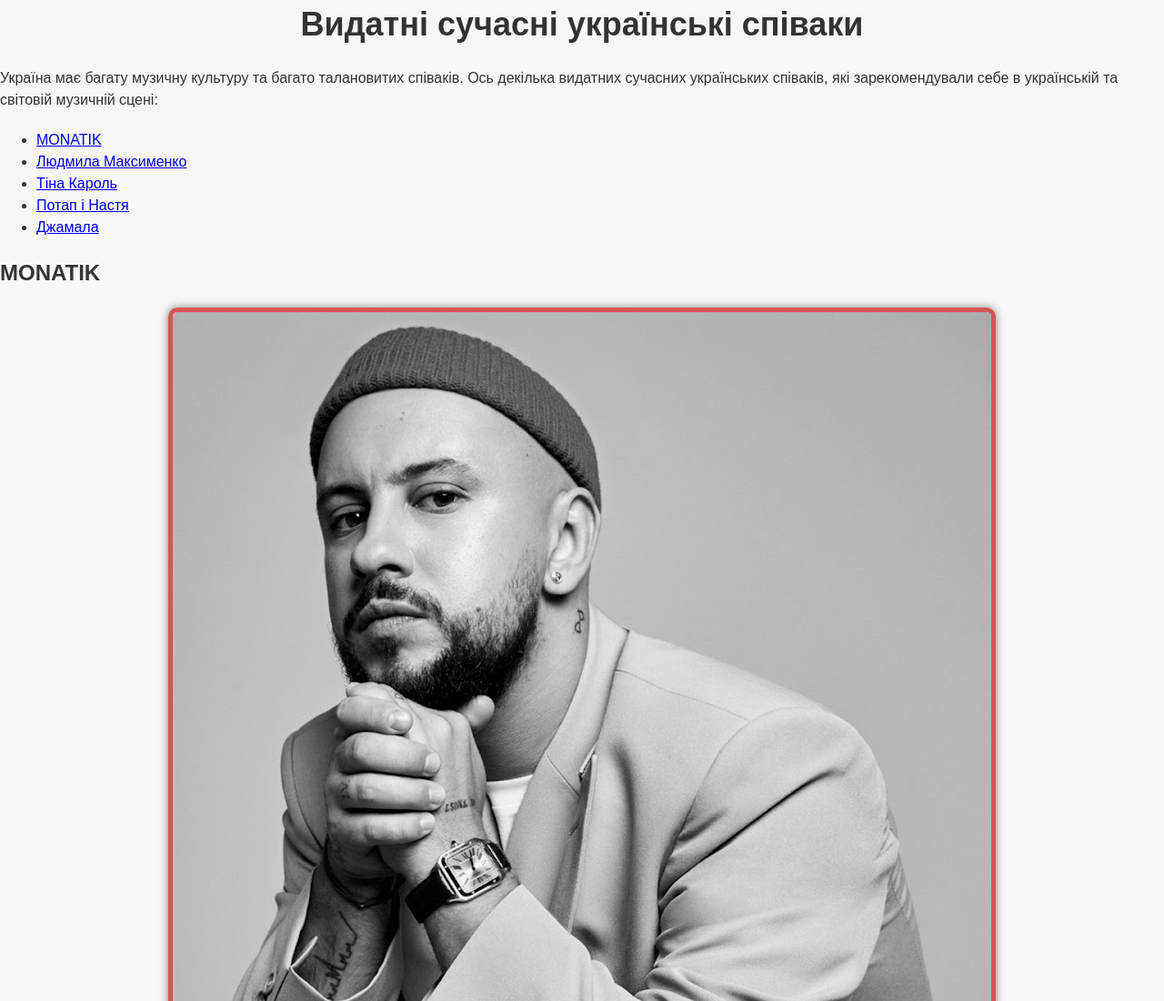
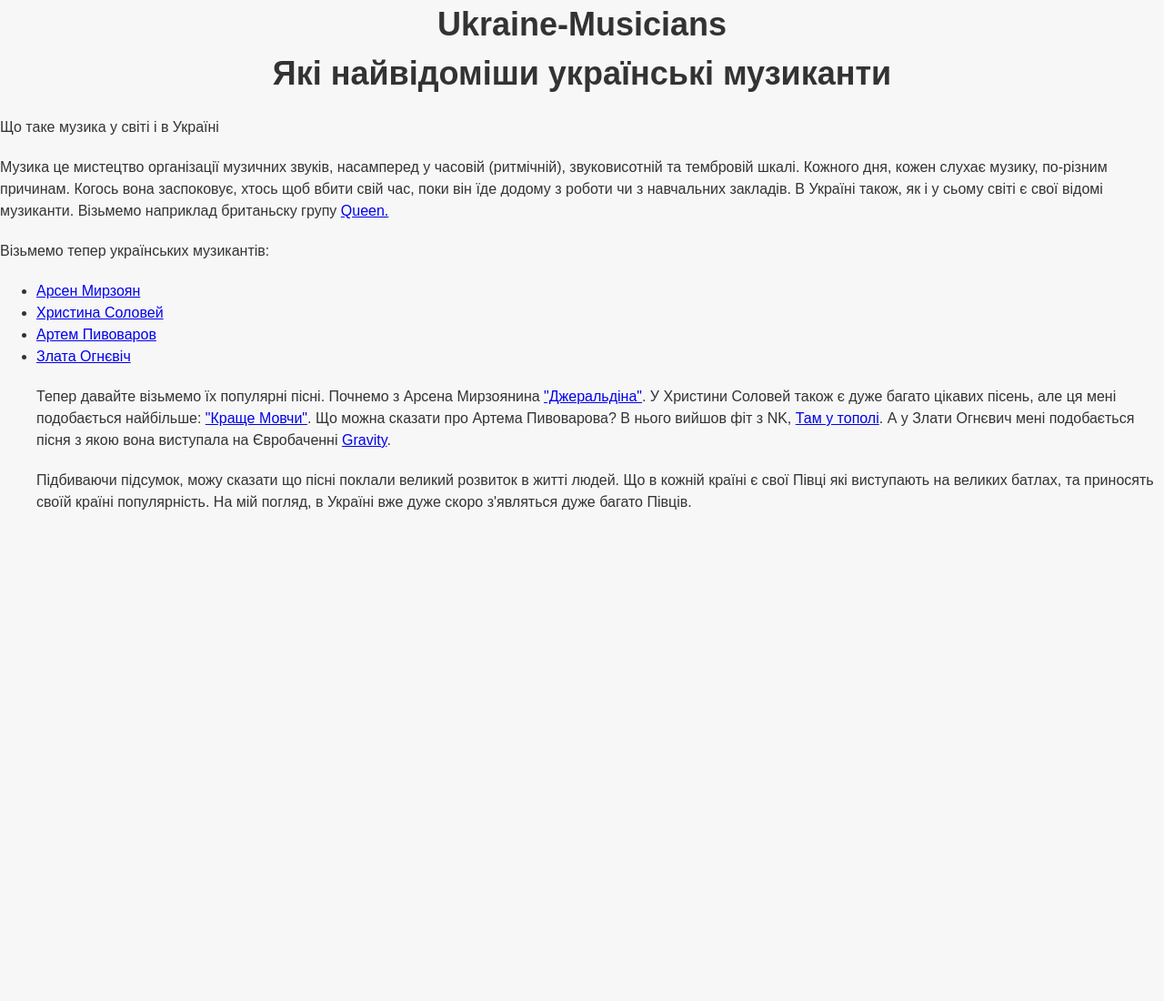
Before and after one commit to PotatoKiller1/Ukrainian-writers, a plain HTML site: page index.html in a window 1280 px wide. Shown: the top 1100 px of the page at 91% size. After the commit the page ends 800 px from the top, so only its background shows below. Drawn offline with Linux system fonts and the light colour scheme; files that its build step writes are made by us from their sources; a script that the page names is missing.

Commit message:
Update index.html

```diff
--- a/index.html
+++ b/index.html
@@ -1,80 +1,77 @@
 <!DOCTYPE html>
-         <html>
-            <head>
-                <title>Видатні сучасні українські співаки</title>
-                <link rel="stylesheet" type="text/css" href="style.css">
+<html lang="en-US">
+  <head>
+    <meta charset="UTF-8">
+    <meta http-equiv="X-UA-Compatible" content="IE=edge">
+    <meta name="viewport" content="width=device-width, initial-scale=1">
 
-            </head>
-        <body>
-    <h1>Видатні сучасні українські співаки</h1>
-    <p>Україна має багату музичну культуру та багато талановитих співаків. Ось декілька видатних сучасних українських співаків, які зарекомендували себе в українській та світовій музичній сцені:</p>
-    <ul>
-      <li><a href="https://monatik.ua/" target="_blank">MONATIK</a></li>
-      <li><a href="https://www.instagram.com/lydmilamaksymenko/" target="_blank">Людмила Максименко</a></li>
-      <li><a href="https://www.instagram.com/tina_karol/" target="_blank">Тіна Кароль</a></li>
-      <li><a href="https://potapinastya.com/" target="_blank">Потап і Настя</a></li>
-      <li><a href="https://www.instagram.com/jamala/" target="_blank">Джамала</a></li>
-    </ul>
-    <h2>MONATIK</h2>
-    <img src="monatik.jpg" alt="MONATIK">
-    <p>Дмитро Монатік - український співак, танцюрист та композитор. Він став відомий завдяки участі в українській версії шоу "Танці з зірками" та пісні "Сейчас". Він активно виступає в Україні та за кордоном, збираючи тисячі шанувальників своєї музики.</p>
-    <h2>Людмила Максименко</h2>
-    <img src="lyudmyla.jpg" alt="Людмила Максименко">
-    <p>Людмила Максименко - українська співачка, яка виступає в стилі поп-музики. Вона має потужний голос та вражаючий діапазон. Її музика заряджена енергією та позитивним настроєм.</p>
-    <h2>Тіна Кароль</h2>
-    <img src="tina.jpg" alt="Тіна Кароль">
-    <p>Тіна Кароль - українська співачка, авторка пісень та актриса. Вона стала відомою завдяки участі в українській версії шоу "Голос країни" та своїм хітом "Ніченькою". Її музика заряджена емоціями та глибоким змістом.</p>
-    <h2>Потап і Настя</h2>
-    <img src="potapinastya.jpg" alt="Потап і Настя">
-    <p>Потап і Настя - український дует, що виступає в стилі електро-поп. Вони стали відомі завдяки своїм хітам "Міліон разів" та "Чумачеча Хата". Їх музика заряджена танцювальним ритмом та енергією.</p>
-    <h2>Джамала</h2>
-    <img src="jamala.jpg" alt="Джамала">
-    <p>Джамала - українська співачка, авторка пісень та актриса. Вона стала відомою завдяки своїм виступом на Євробаченні 2016, де перемогла з піснею "1944". Її музика заряджена глибоким змістом та емоціями.</p>
-      </body>
-    </html>
+<!-- Begin Jekyll SEO tag v2.8.0 -->
+<title>Ukraine-Musicians</title>
+<meta name="generator" content="Jekyll v3.9.3" />
+<meta property="og:title" content="Ukraine-Musicians" />
+<meta property="og:locale" content="en_US" />
+<link rel="canonical" href="https://ariorx.github.io/Ukraine-Musicians/" />
+<meta property="og:url" content="https://ariorx.github.io/Ukraine-Musicians/" />
+<meta property="og:site_name" content="Ukraine-Musicians" />
+<meta property="og:type" content="website" />
+<meta name="twitter:card" content="summary" />
+<meta property="twitter:title" content="Ukraine-Musicians" />
+<script type="application/ld+json">
+{"@context":"https://schema.org","@type":"WebSite","headline":"Ukraine-Musicians","name":"Ukraine-Musicians","url":"https://ariorx.github.io/Ukraine-Musicians/"}</script>
+<!-- End Jekyll SEO tag -->
 
-    <main>
-      <div class="tab">
-        <button class="tablinks" onclick="openTab(event, 'tab1')" id="defaultOpen">Співак 1</button>
-        <button class="tablinks" onclick="openTab(event, 'tab2')">Співак 2</button>
-        <button class="tablinks" onclick="openTab(event, 'tab3')">Співак 3</button>
-        <button class="tablinks" onclick="openTab(event, 'tab4')">Співак 4</button>
-        <button class="tablinks" onclick="openTab(event, 'tab5')">Співак 5</button>
-      </div>
+    <link rel="stylesheet" href="/Ukraine-Musicians/assets/css/style.css?v=0a17b521f9ddf612226e31aa209a447275a95765">
+    <!-- start custom head snippets, customize with your own _includes/head-custom.html file -->
 
-      <div id="tab1" class="tabcontent active">
-        <div class="singer">
-          <img src="monatik.jpg" alt="Монатік">
-          <h3>Монатік</h3>
-        </div>
-        <p>Дмитро Монатік - український співак, танцюрист та композитор. Він став відомий завдяки участі в українській версії шоу "Танці з зірками" та пісні "Сейчас". Він активно виступає в Україні та за кордоном, збираючи тисячі шанувальників своєї музики.</p>
-      </div>
-      <div id="tab2" class="tabcontent">
-        <div class="singer">
-          <img src="spivak2.jpg" alt="Співак 2">
-          <h3>Співак 2</h3>
-        </div>
-        <p>Текст про співака 2</p>
-      </div>
-      <div id="tab3" class="tabcontent">
-        <div class="singer">
-          <img src="spivak3.jpg" alt="Співак 3">
-          <h3>Співак 3</h3>
-        </div>
-        <p>Текст про співака 3</p>
-      </div>
-      <div id="tab4" class="tabcontent">
-        <div class="singer">
-          <img src="spivak4.jpg" alt="Співак 4">
-          <h3>Співак 4</h3>
-        </div>
-        <p>Текст про співака 4</p>
-      </div>
-      <div id="tab5" class="tabcontent">
-        <div class="singer">
-          <img src="spivak5.jpg" alt="Співак 5">
-          <h3>Співак 5</h3>
-        </div>
-        <p>Текст про співака 5</p>
-      </div>
-    </main>
+<!-- Setup Google Analytics -->
+
+
+
+<!-- You can set your favicon here -->
+<!-- link rel="shortcut icon" type="image/x-icon" href="/Ukraine-Musicians/favicon.ico" -->
+
+<!-- end custom head snippets -->
+
+  </head>
+  <body>
+    <div class="container-lg px-3 my-5 markdown-body">
+
+
+      <h1 id="ukraine-musicians">Ukraine-Musicians</h1>
+<html>
+  <head>
+    <link rel="stylesheet" href="style.css" />
+    <meta charset="utf-8" />
+    <title>Українські музиканти</title>
+  </head>
+  <body>
+    <h1> Які найвідоміши українські музиканти </h1>
+    <p>Що таке музика у світі і в Україні </p>
+    <p>Музика це мистецтво організації музичних звуків, насамперед у часовій (ритмічній), звуковисотній та тембровій шкалі.
+    Кожного дня, кожен слухає музику, по-різним причинам. Когось вона заспоковує, хтось щоб вбити свій час, поки він їде додому з роботи чи з навчальних закладів.
+В Україні також, як і у сьому світі є свої відомі музиканти. Візьмемо наприклад британьску групу
+<a href="https://ariorx.github.io/Group-Queen/"> Queen.</a>
+</p>
+<p>Візьмемо тепер українських музикантів:</p>
+<ul>
+    <li><a href="https://ariorx.github.io/Arsen-Myrzoyan/">Арсен Мирзоян</a></li>
+    <li><a href="https://ariorx.github.io/Christina-Solovey/">Христина Соловей</a></li>
+    <li><a href="https://ariorx.github.io/Artem-Pivovarov/">Артем Пивоваров</a></li>
+    <li><a href="https://ariorx.github.io/Zlata-Ognevich/">Злата Огнєвіч</a></li>
+    <p>Тепер давайте візьмемо їх популярні пісні. Почнемо з Арсена Мирзоянина <a href="https://music.youtube.com/watch?v=ExZcueX97IA">"Джеральдіна"</a>.
+       У Христини Соловей також є дуже багато цікавих пісень, але ця мені подобається найбільше: <a href="https://music.youtube.com/watch?v=y1FfHW4qHog&amp;feature=share">"Краще Мовчи"</a>.
+      Що можна сказати про Артема Пивоварова? В нього вийшов фіт з NK, <a href="https://music.youtube.com/watch?v=d3gRevNCUKQ&amp;feature=share">Там у тополі</a>.
+      А у Злати Огнєвич мені подобається пісня з якою вона виступала на Євробаченні <a href="https://music.youtube.com/watch?v=t-uM9yuIcmc&amp;feature=share">Gravity</a>.
+    </p>
+    <p>Підбиваючи підсумок, можу сказати що пісні поклали великий розвиток в житті людей. Що в кожній країні є свої Півці які виступають на великих батлах, та приносять своїй країні популярність. На мій погляд, в Україні вже дуже скоро з'являться дуже багато Півців.</p>
+
+
+</ul></body></html>
+
+
+
+    </div>
+    <script src="https://cdnjs.cloudflare.com/ajax/libs/anchor-js/4.1.0/anchor.min.js" integrity="sha256-lZaRhKri35AyJSypXXs4o6OPFTbTmUoltBbDCbdzegg=" crossorigin="anonymous"></script>
+    <script>anchors.add();</script>
+  </body>
+</html>
```
